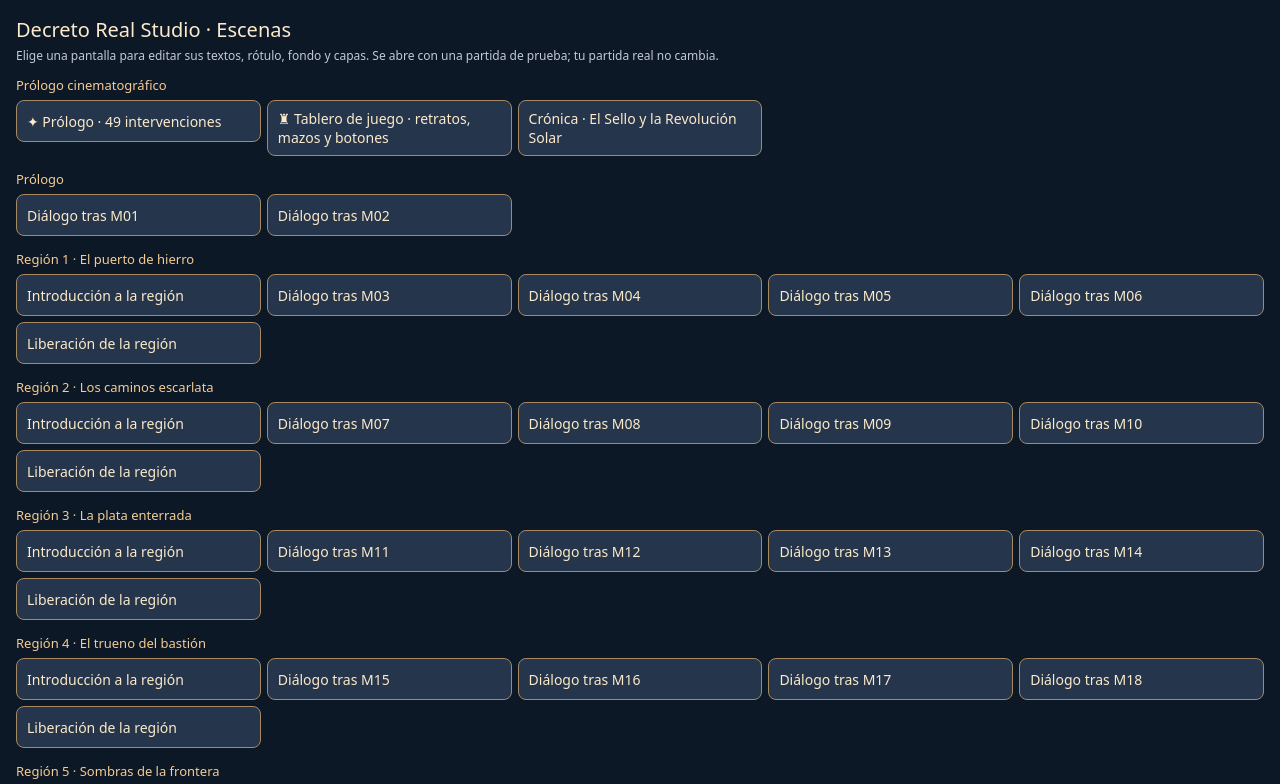
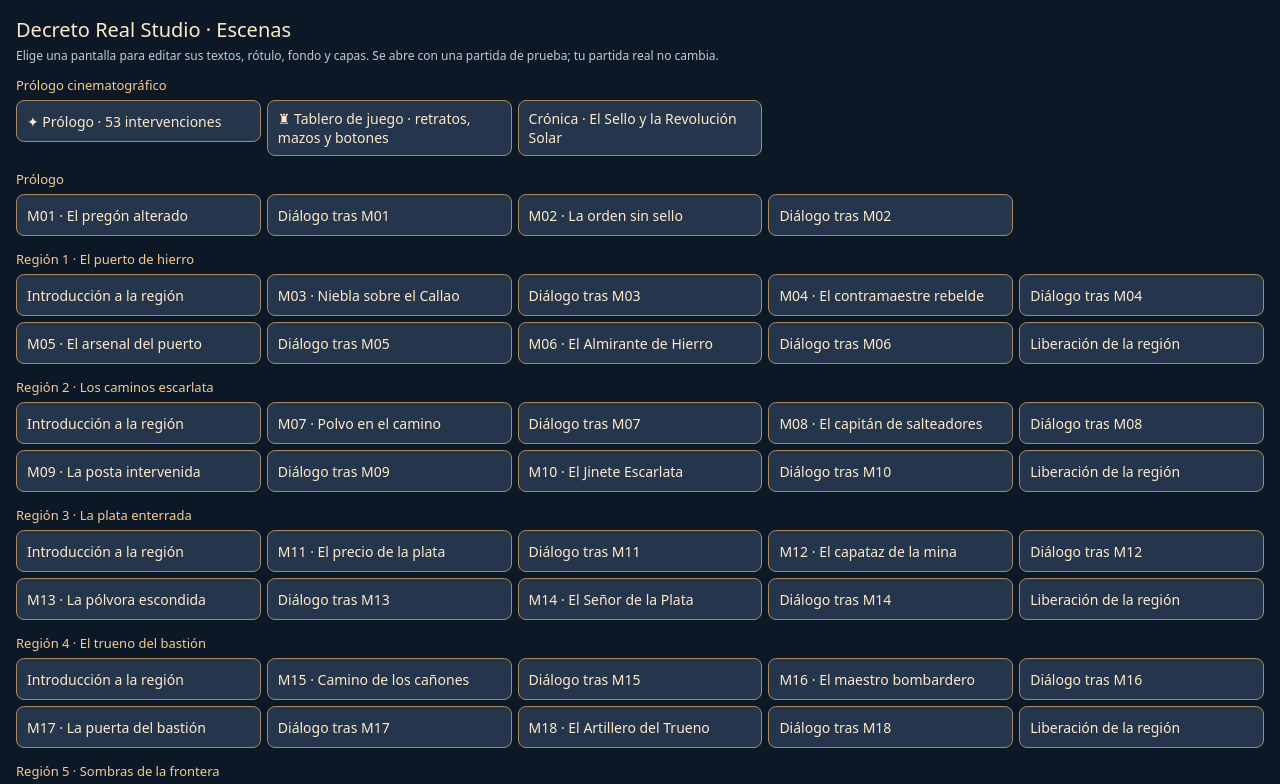
Before and after one commit to Afelex/Decreto-Real, a React (Vite) app: page /#/studio/escenas in a window 1280 px wide. Shown: the top 784 px of the page. Built offline with nearby package versions, Linux system fonts and the light colour scheme.

Commit message:
feat(DRStudio): mostrar las 38 misiones editables en el catálogo

```diff
--- a/screens/studio/StudioScenesCatalog.tsx
+++ b/screens/studio/StudioScenesCatalog.tsx
@@ -17,7 +17,8 @@ export function studioPathFor(path:string):string {
 
 /**
  * Catálogo de escenas editables con Decreto Real Studio (solo QA): prólogo,
- * conversaciones tras victoria, regiones, crónica, epílogo y créditos. Cada
+ * 38 misiones (contexto y diálogo de combate), conversaciones tras victoria,
+ * regiones, crónica, epílogo y créditos. Cada
  * entrada prepara una partida temporal de QA, sin tocar la partida real.
  */
 export default function StudioScenesCatalog(){
@@ -28,7 +29,7 @@ export default function StudioScenesCatalog(){
     navigate(studioPathFor(path));
   };
   const groups=new Map<string,QaDestination[]>();
-  for(const item of QA_CAMPAIGN_DESTINATIONS.filter(d=>EDITABLE.test(d.path))){
+  for(const item of QA_CAMPAIGN_DESTINATIONS.filter(d=>EDITABLE.test(d.path) || d.id.startsWith('mision-'))){
     const list=groups.get(item.group)??[];list.push(item);groups.set(item.group,list);
   }
   const mapDestination=QA_CAMPAIGN_DESTINATIONS.find(d=>d.id==='prologo-mapa');
@@ -38,7 +39,7 @@ export default function StudioScenesCatalog(){
     <section>
       <h2>Prólogo cinematográfico</h2>
       <ul>
-        <li><button type="button" data-testid="studio-catalog-prologo" onClick={()=>navigate('/studio')}>✦ Prólogo · 49 intervenciones</button></li>
+        <li><button type="button" data-testid="studio-catalog-prologo" onClick={()=>navigate('/studio')}>✦ Prólogo · 53 intervenciones</button></li>
         <li><button type="button" data-testid="studio-catalog-tablero" onClick={()=>navigate('/game?studio=1')}>♜ Tablero de juego · retratos, mazos y botones</button></li>
         {mapDestination&&<li><button type="button" data-testid="studio-catalog-cronica"
           onClick={()=>open(mapDestination,'/campania/historia')}>Crónica · El Sello y la Revolución Solar</button></li>}
```
